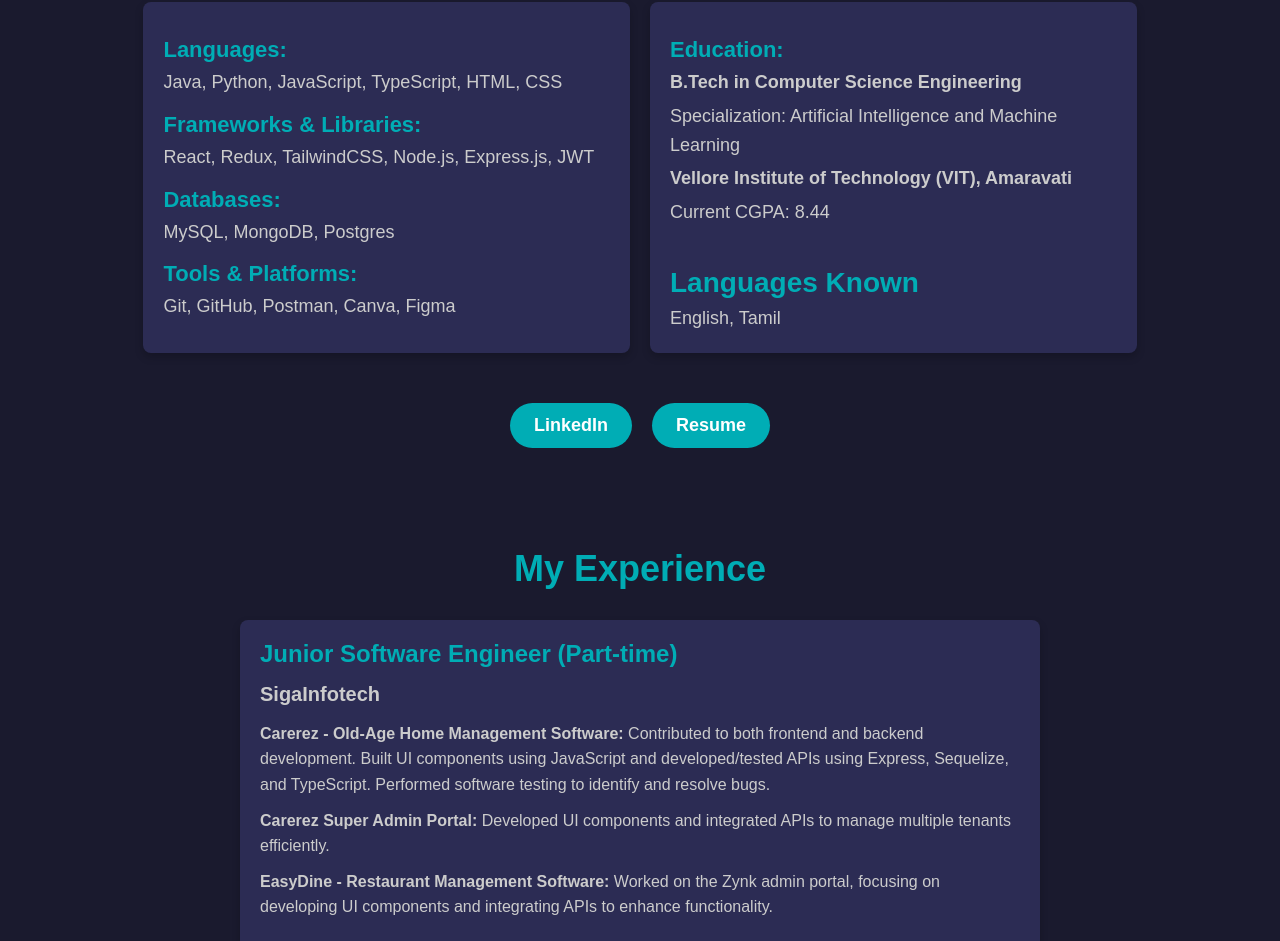
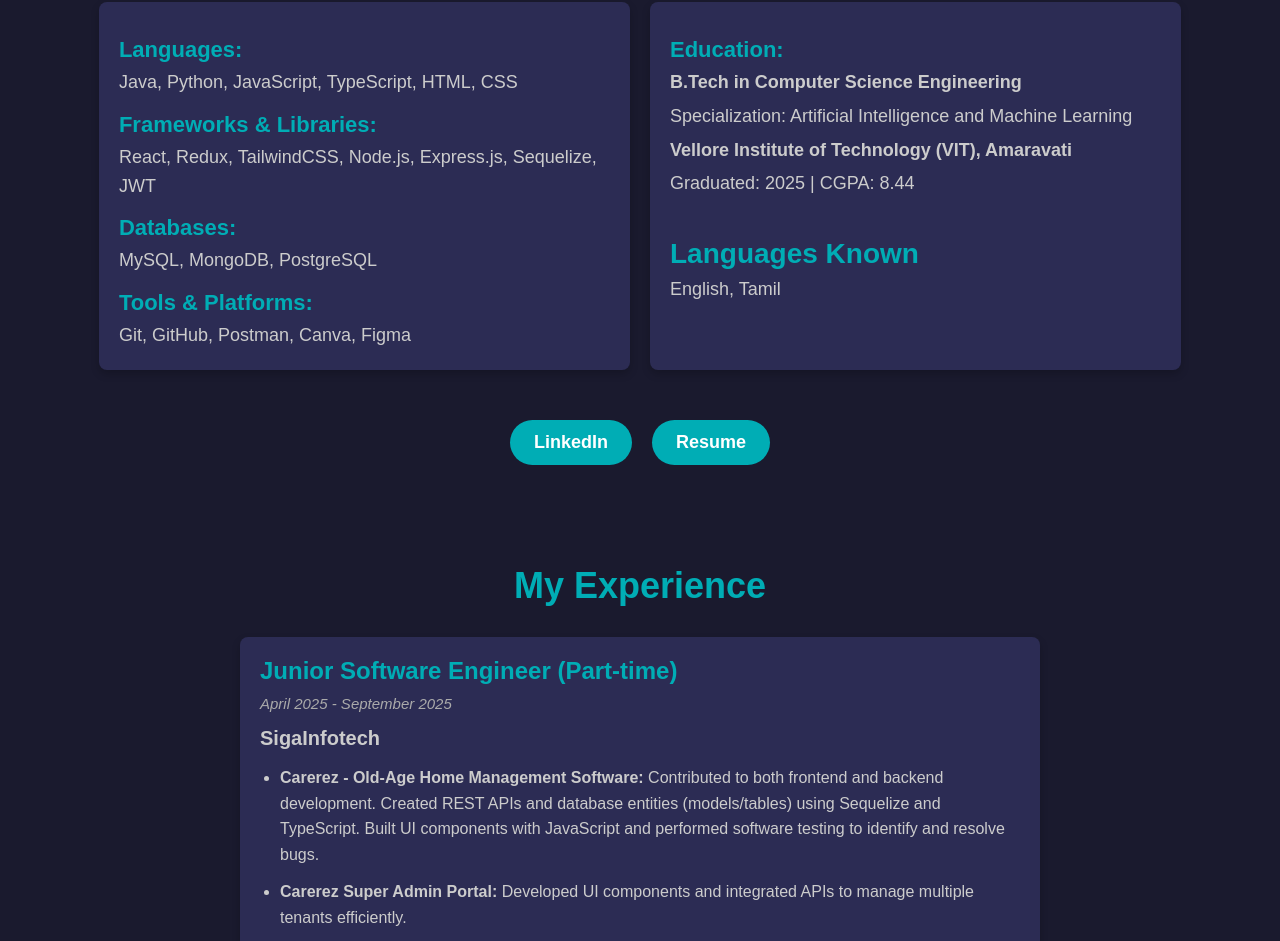
Before and after one commit to manigandan-2003/Portfolio, a React (Vite) app: page / in a window 1280 px wide. Shown: the part 1191-2132 px from the top of the page. Built offline with nearby package versions, Linux system fonts and the light colour scheme.

Commit message:
updated education and experience details

```diff
--- a/src/components/About.jsx
+++ b/src/components/About.jsx
@@ -19,8 +19,8 @@ const About = () => {
           <p className="about-intro">
           Hi there! I'm <strong>Manigandan Nachiappan</strong>, an aspiring Full
           Stack Web Developer with a specialization in Artificial Intelligence and
-          Machine Learning. I am currently pursuing a B.Tech in Computer Science
-          Engineering at{" "}
+          Machine Learning. I have graduated in 2025 with a B.Tech in Computer Science
+          Engineering from{" "}
           <strong>Vellore Institute of Technology, Amaravati</strong>.
           My journey revolves around leveraging modern technologies to build
           intuitive, scalable, and robust applications that solve real-world
@@ -44,10 +44,10 @@ const About = () => {
           <p>Java, Python, JavaScript, TypeScript, HTML, CSS</p>
           <h3>Frameworks & Libraries:</h3>
           <p>
-            React, Redux, TailwindCSS, Node.js, Express.js, JWT
+            React, Redux, TailwindCSS, Node.js, Express.js, Sequelize, JWT
           </p>
           <h3>Databases:</h3>
-          <p>MySQL, MongoDB, Postgres</p>
+          <p>MySQL, MongoDB, PostgreSQL</p>
           <h3>Tools & Platforms:</h3>
           <p>Git, GitHub, Postman, Canva, Figma</p>
         </div>
@@ -63,7 +63,7 @@ const About = () => {
           <p>
             <strong>Vellore Institute of Technology (VIT), Amaravati</strong>
           </p>
-          <p>Current CGPA: 8.44</p>
+          <p>Graduated: 2025 | CGPA: 8.44</p>
           <h2 className="languages-title">Languages Known</h2>
           <p>English, Tamil</p>
         </div>
--- a/src/components/Experience.jsx
+++ b/src/components/Experience.jsx
@@ -21,17 +21,28 @@ const Experience = () => {
           viewport={{ once: false }}
         >
           <h2 className="experience-role">Junior Software Engineer (Part-time)</h2>
+          <p className="experience-period">April 2025 - September 2025</p>
           <h3 className="experience-company">SigaInfotech</h3>
           <div className="experience-details">
-            <p>
-              <strong>Carerez - Old-Age Home Management Software:</strong> Contributed to both frontend and backend development. Built UI components using JavaScript and developed/tested APIs using Express, Sequelize, and TypeScript. Performed software testing to identify and resolve bugs.
-            </p>
-            <p>
-              <strong>Carerez Super Admin Portal:</strong> Developed UI components and integrated APIs to manage multiple tenants efficiently.
-            </p>
-            <p>
-              <strong>EasyDine - Restaurant Management Software:</strong> Worked on the Zynk admin portal, focusing on developing UI components and integrating APIs to enhance functionality.
-            </p>
+            <ul>
+              <li>
+               <strong>Carerez - Old-Age Home Management Software: </strong>
+                Contributed to both frontend and backend development. Created
+                REST APIs and database entities (models/tables) using
+                Sequelize and TypeScript. Built UI components with JavaScript
+                and performed software testing to identify and resolve bugs.
+              </li>
+              <li>
+                <strong>Carerez Super Admin Portal: </strong>
+                Developed UI components and integrated APIs to manage multiple
+                tenants efficiently.
+              </li>
+              <li>
+                <strong>EasyDine - Restaurant Management Software: </strong>
+                Worked on the Zynk admin portal, focusing on developing UI
+                components and integrating APIs to enhance functionality.
+              </li>
+            </ul>
           </div>
         </motion.div>
       </div>
--- a/src/styles/Experience.css
+++ b/src/styles/Experience.css
@@ -55,6 +55,25 @@
   line-height: 1.6;
 }
 
+.experience-details ul {
+  list-style-type: disc;
+  margin-left: 20px;
+  color: #ccc;
+}
+
+.experience-details li {
+  margin-bottom: 12px;
+  line-height: 1.6;
+  font-size: 16px;
+}
+
+.experience-period {
+  font-size: 15px;
+  color: #aaa;
+  margin-bottom: 15px;
+  font-style: italic;
+}
+
 @media (max-width: 768px) {
   .experience-container {
     padding: 30px;
```
